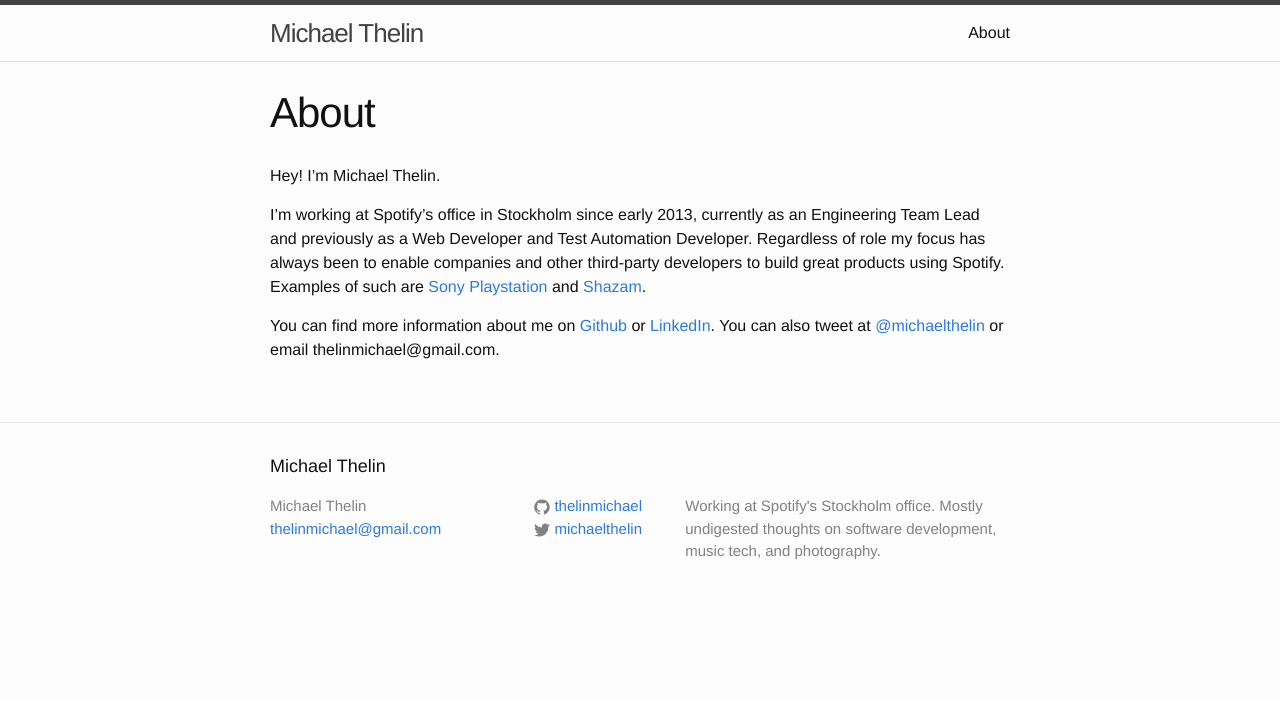
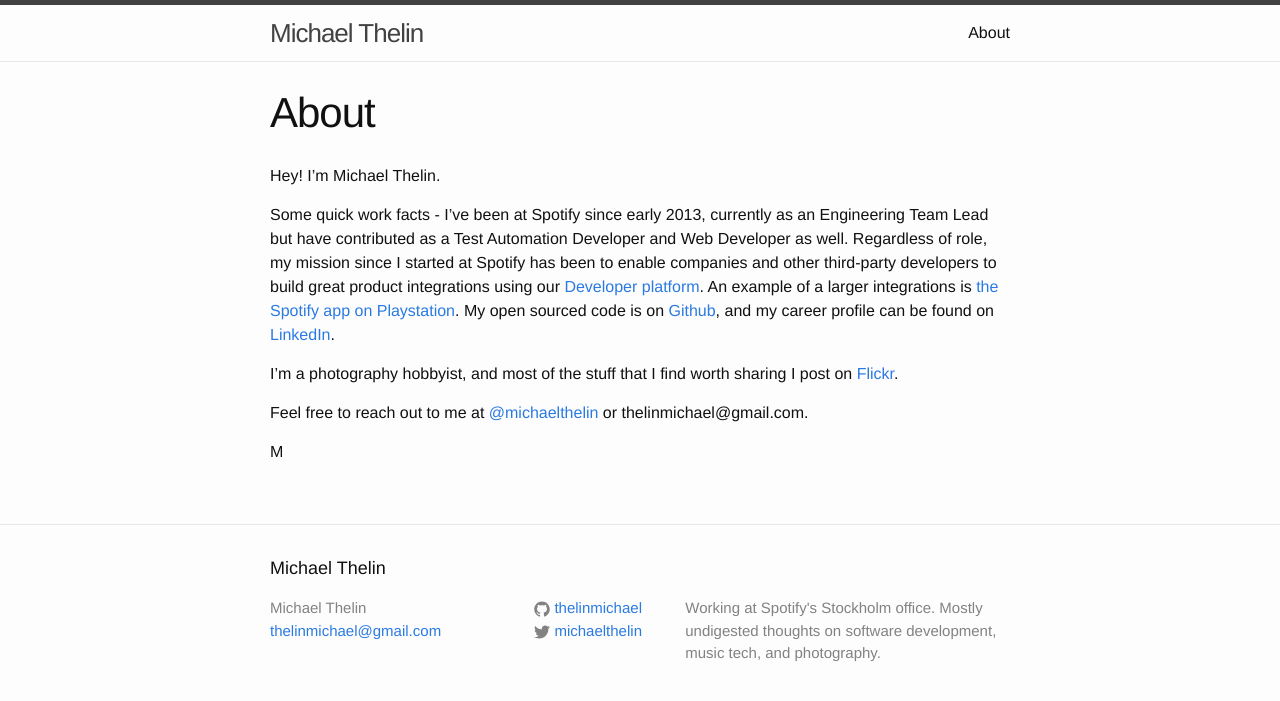
Before and after one commit to thelinmichael/thelinmichael.github.io, a Jekyll site: the page built from about.md, in a window 1280 px wide. Shown: the top 701 px of the page. Built offline with Jekyll 4.4.1, drawn with Linux system fonts in a browser that asks for light colours.

Commit message:
Brush up about page

```diff
--- a/about.md
+++ b/about.md
@@ -6,6 +6,10 @@ permalink: /about/
 
 Hey! I'm Michael Thelin.
 
-I'm working at Spotify's office in Stockholm since early 2013, currently as an Engineering Team Lead and previously as a Web Developer and Test Automation Developer. Regardless of role my focus has always been to enable companies and other third-party developers to build great products using Spotify. Examples of such are [Sony Playstation](http://www.theguardian.com/technology/2015/mar/30/sony-spotify-playstation-music-streaming) and [Shazam](http://www.engadget.com/2015/08/06/shazam-add-songs-spotify-rdio-playlists/).
+Some quick work facts - I've been at Spotify since early 2013, currently as an Engineering Team Lead but have contributed as a Test Automation Developer and Web Developer as well. Regardless of role, my mission since I started at Spotify has been to enable companies and other third-party developers to build great product integrations using our [Developer platform](https://developer.spotify.com). An example of a larger integrations is [the Spotify app on Playstation](http://www.theverge.com/2015/3/30/8303279/spotify-sony-ps4-ps3-launch). My open sourced code is on [Github](https://github.com/thelinmichael), and my career profile can be found on [LinkedIn](https://se.linkedin.com/in/michaelthelin).
 
-You can find more information about me on [Github](https://github.com/thelinmichael) or [LinkedIn](https://se.linkedin.com/in/michaelthelin). You can also tweet at [@michaelthelin](https://twitter.com/michaelthelin) or email thelinmichael@gmail.com.
+I'm a photography hobbyist, and most of the stuff that I find worth sharing I post on  [Flickr](https://www.flickr.com/photos/96687157@N03/).
+
+Feel free to reach out to me at [@michaelthelin](https://twitter.com/michaelthelin) or thelinmichael@gmail.com.
+
+M
```
